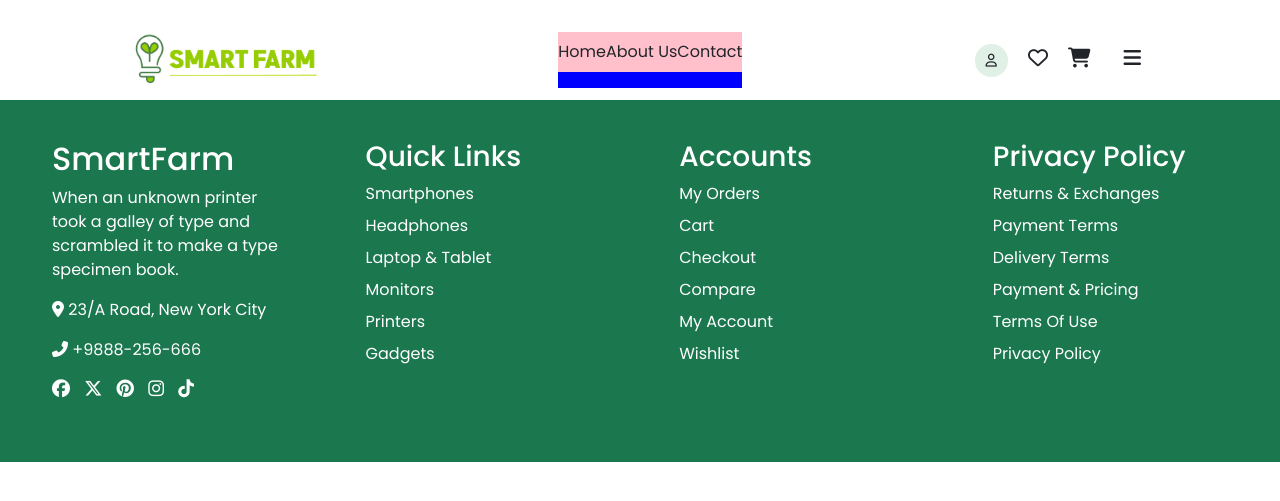
After one commit to alvi00/SmartFarm, a PHP site: page /html_files/official_website.html in a window 1280 px wide. The commit adds this page. Shown: the top 501 px of the page. Run offline with PHP 8.4, Linux system fonts and the light colour scheme; some libraries are stand-ins or nearby versions.

Commit message:
added official website

```diff
--- /dev/null
+++ b/css_file/official_website_css.css
@@ -0,0 +1,299 @@
+body {
+  font-family: "Poppins", sans-serif;
+  margin: 0;
+  padding: 0;
+  padding-top: 100px;
+}
+
+/* navar css start here */
+.navbar {
+  display: flex;
+  justify-content: space-around;
+  align-items: center;
+  padding: 10px;
+  padding-top: 30px;
+  position: fixed;
+  top: 0;
+  width: 100%;
+  z-index: 1000;
+  background-color: white;
+}
+
+.logo a img {
+  width: auto;
+  height: 60px;
+}
+
+.all_catagories {
+  display: flex;
+  justify-content: center;
+  align-items: center;
+  background-color: white;
+  border: 1px solid #28a745;
+  border-radius: 20px;
+  padding: 10px 15px;
+}
+
+.dropdown button {
+  display: flex;
+  align-items: center;
+  justify-content: center;
+}
+
+.fa-bars-staggered {
+  padding: 0 10px 0 5px;
+}
+
+.fa-angle-down {
+  padding: 0 10px 0 15px;
+}
+
+.search-form {
+  position: relative;
+  width: 100%;
+  max-width: 800px;
+}
+
+.search-input {
+  width: 100%;
+  padding-right: 40px;
+  border-radius: 20px;
+  border: 1px solid #28a745;
+  padding: 10px;
+}
+
+.search-button {
+  position: absolute;
+  right: 3px;
+  top: 50%;
+  transform: translateY(-50%);
+  background: #f8c519;
+  border: none;
+  color: black;
+  cursor: pointer;
+  padding: 8px 15px 8px 9px;
+  border-top-right-radius: 20px;
+  border-bottom-right-radius: 20px;
+}
+
+.search-button i {
+  font-size: 16px;
+  padding: 2.5px 0 0 4px;
+}
+
+.fa-user {
+  background-color: #e0f0e6;
+  padding: 10px 11px;
+  font-size: 13px;
+  border-radius: 50%;
+}
+
+.fa-grip-lines-vertical {
+  font-size: 20px;
+  font-weight: lighter;
+}
+
+.fa-heart,
+.fa-cart-shopping,
+.fa-bars {
+  font-size: 20px;
+}
+
+.search-text {
+  display: flex;
+  align-items: center;
+  justify-content: center;
+}
+
+.search-text p {
+  margin: 0;
+  padding-top: 1px;
+  font-size: 16px;
+}
+
+.icons-right {
+  display: flex;
+  justify-content: center;
+  align-items: center;
+  gap: 20px;
+}
+
+@media (min-width: 769px) {
+  /* Hide mobile elements on desktop */
+  .mobile-only {
+    display: none !important;
+  }
+}
+
+@media (max-width: 768px) {
+  /* Hide desktop elements on mobile */
+  .desktop-only {
+    display: none !important;
+  }
+
+  /* Ensure mobile-only elements are visible inside offcanvas */
+  .offcanvas-body .mobile-only {
+    display: block !important;
+  }
+  .navbar {
+    background-color: #f7f7f7;
+  }
+  .logo a img {
+    width: auto;
+    height: 40px;
+  }
+  .fa-user {
+    background-color: #e0f0e6;
+    padding: 10px 11px;
+    font-size: 13px;
+    border-radius: 50%;
+    cursor: pointer;
+  }
+
+  .fa-grip-lines-vertical {
+    font-size: 20px;
+    font-weight: lighter;
+  }
+
+  .fa-heart,
+  .fa-cart-shopping,
+  .fa-bars {
+    font-size: 20px;
+  }
+  .fa-bars {
+    padding-right: 20px;
+  }
+}
+.offcanvas-buttons {
+  display: flex;
+  flex-direction: column;
+  gap: 10px;
+}
+
+.middle-text {
+  display: flex;
+  justify-content: center;
+  align-items: center;
+  gap: 10px;
+  background-color: blue;
+}
+
+.middle-text ul {
+  display: flex;
+  justify-content: center;
+  align-items: center;
+  background-color: pink;
+}
+/* navar css ends here */
+
+.alvi {
+  background-color: #28a745;
+  color: white;
+}
+
+.alvi:hover {
+  background-color: #1f6d30;
+}
+
+.alvi a {
+  text-decoration: none;
+  color: white;
+}
+
+/* Footer Styles */
+.footer {
+  background-color: #1b774d;
+  color: white;
+  padding: 40px 20px;
+}
+
+.container {
+  display: flex;
+  justify-content: space-between;
+  flex-wrap: wrap;
+  max-width: 1200px;
+  margin: auto;
+}
+
+.footer-section {
+  width: 20%;
+  min-width: 200px;
+  margin-bottom: 20px;
+}
+
+.logo-section h2 {
+  display: flex;
+  align-items: center;
+  gap: 10px;
+}
+
+.logo-section img {
+  width: 40px;
+}
+
+.social-icons i {
+  margin-right: 10px;
+  font-size: 18px;
+  cursor: pointer;
+}
+
+ul {
+  list-style: none;
+  padding: 0;
+}
+
+ul li {
+  margin: 8px 0;
+}
+
+ul li a {
+  color: white;
+  text-decoration: none;
+}
+
+ul li a:hover {
+  color: #ffcc00;
+}
+
+.newsletter-input {
+  display: flex;
+  border-radius: 5px;
+  overflow: hidden;
+  margin-top: 10px;
+}
+
+.newsletter-input input {
+  flex-grow: 1;
+  padding: 10px;
+  border: none;
+  outline: none;
+}
+
+.newsletter-input button {
+  background: #ffcc00;
+  border: none;
+  padding: 10px;
+  cursor: pointer;
+}
+
+.app-icons img {
+  width: 120px;
+  margin-right: 10px;
+}
+
+/* Responsive Design */
+@media (max-width: 900px) {
+  .container {
+    flex-direction: column;
+    align-items: center;
+    text-align: left;
+  }
+
+  .footer-section {
+    width: 100%;
+  }
+
+  .social-icons {
+    justify-content: center;
+  }
+}
--- /dev/null
+++ b/html_files/official_website.html
@@ -0,0 +1,215 @@
+<!DOCTYPE html>
+<html lang="en">
+  <head>
+    <meta charset="UTF-8" />
+    <meta name="viewport" content="width=device-width, initial-scale=1.0" />
+    <title>SmartFarm</title>
+    <!-- <link rel="icon" type="image/png" sizes="2x2" href="/IMG/small logo.png" /> -->
+    <link
+      href="https://cdn.jsdelivr.net/npm/bootstrap@5.3.3/dist/css/bootstrap.min.css"
+      rel="stylesheet"
+      integrity="sha384-QWTKZyjpPEjISv5WaRU9OFeRpok6YctnYmDr5pNlyT2bRjXh0JMhjY6hW+ALEwIH"
+      crossorigin="anonymous"
+    />
+    <link
+      href="https://fonts.googleapis.com/css2?family=Poppins:wght@300;400;500;600;700&display=swap"
+      rel="stylesheet"
+    />
+    <link rel="stylesheet" href="../css_file/official_website_css.css" />
+  </head>
+  <body>
+    <!-- Navbar starts here -->
+    <nav>
+      <div class="navbar">
+        <div class="logo">
+          <a href="#"><img src="../IMG/LOGO DESIGN-01.png" alt="logo" /></a>
+        </div>
+        <div class="middle-text">
+          <ul>
+            <li>Home</li>
+            <li>About Us</li>
+            <li>Contact</li>
+          </ul>
+        </div>
+
+        <div class="icons-right">
+          <div class="user-icon">
+            <i class="fa-regular fa-user"></i>
+          </div>
+
+          <div class="heart-icon">
+            <i class="fa-regular fa-heart"></i>
+          </div>
+          <div class="shopping-cart-icon">
+            <i class="fa-solid fa-cart-shopping"></i>
+          </div>
+          <button
+            class="btn"
+            type="button"
+            data-bs-toggle="offcanvas"
+            data-bs-target="#offcanvasExample"
+            aria-controls="offcanvasExample"
+          >
+            <div class="hamburger-menu">
+              <i class="fa-solid fa-bars"></i>
+            </div>
+          </button>
+
+          <!-- Offcanvas Menu -->
+          <div
+            class="offcanvas offcanvas-start"
+            tabindex="-1"
+            id="offcanvasExample"
+            aria-labelledby="offcanvasExampleLabel"
+          >
+            <div class="offcanvas-header">
+              <h5 class="offcanvas-title" id="offcanvasExampleLabel">Menu</h5>
+              <button
+                type="button"
+                class="btn-close"
+                data-bs-dismiss="offcanvas"
+                aria-label="Close"
+              ></button>
+            </div>
+            <div class="offcanvas-body">
+              <!-- Mobile Categories (Visible only in mobile) -->
+              <div class="mobile-only dropdown mb-3">
+                <button
+                  class="btn all_catagories w-100"
+                  type="button"
+                  data-bs-toggle="dropdown"
+                  aria-expanded="false"
+                >
+                  <i class="fa-solid fa-bars-staggered"></i>
+                  All Categories
+                  <i class="fa-solid fa-angle-down"></i>
+                </button>
+                <ul class="dropdown-menu">
+                  <li>
+                    <button class="dropdown-item" type="button">Action</button>
+                  </li>
+                  <li>
+                    <button class="dropdown-item" type="button">
+                      Another action
+                    </button>
+                  </li>
+                  <li>
+                    <button class="dropdown-item" type="button">
+                      Something else here
+                    </button>
+                  </li>
+                </ul>
+              </div>
+
+              <!-- Mobile Search (Visible only in mobile) -->
+              <form class="d-flex search-form mobile-only mb-3" role="search">
+                <input
+                  class="form-control search-input"
+                  type="search"
+                  placeholder="   Type Your Products"
+                  aria-label="Search"
+                />
+                <button class="btn search-button" type="submit">
+                  <div class="search-text">
+                    <p>Search</p>
+                    <i class="fas fa-search"></i>
+                  </div>
+                </button>
+              </form>
+
+              <!-- New Buttons (Always Visible in Offcanvas) -->
+              <div class="offcanvas-buttons">
+                <button class="btn w-100 mb-2 alvi">
+                  <a href="index.html">Home</a>
+                </button>
+                <button class="btn w-100 mb-2 alvi">
+                  <a href="html_files/official_website.html"
+                    >Official Website</a
+                  >
+                </button>
+                <button class="btn w-100 mb-2 alvi">
+                  <a href="html_files/farmer.html">Be a Farmer</a>
+                </button>
+              </div>
+            </div>
+          </div>
+        </div>
+      </div>
+    </nav>
+    <!-- Navbar ends here -->
+
+    <!--Footer starts here-->
+    <footer class="footer">
+      <div class="container">
+        <div class="footer-section logo-section">
+          <h2 class="logo">SmartFarm</h2>
+          <p>
+            When an unknown printer took a galley of type and scrambled it to
+            make a type specimen book.
+          </p>
+          <p><i class="fas fa-map-marker-alt"></i> 23/A Road, New York City</p>
+          <p><i class="fas fa-phone-alt"></i> +9888-256-666</p>
+          <div class="social-icons">
+            <i class="fab fa-facebook"></i>
+            <i class="fab fa-x-twitter"></i>
+            <i class="fab fa-pinterest"></i>
+            <i class="fab fa-instagram"></i>
+            <i class="fab fa-tiktok"></i>
+          </div>
+        </div>
+
+        <div class="footer-section">
+          <h3>Quick Links</h3>
+          <ul>
+            <li><a href="#">Smartphones</a></li>
+            <li><a href="#">Headphones</a></li>
+            <li><a href="#">Laptop & Tablet</a></li>
+            <li><a href="#">Monitors</a></li>
+            <li><a href="#">Printers</a></li>
+            <li><a href="#">Gadgets</a></li>
+          </ul>
+        </div>
+
+        <div class="footer-section">
+          <h3>Accounts</h3>
+          <ul>
+            <li><a href="#">My Orders</a></li>
+            <li><a href="#">Cart</a></li>
+            <li><a href="#">Checkout</a></li>
+            <li><a href="#">Compare</a></li>
+            <li><a href="#">My Account</a></li>
+            <li><a href="#">Wishlist</a></li>
+          </ul>
+        </div>
+
+        <div class="footer-section">
+          <h3>Privacy Policy</h3>
+          <ul>
+            <li><a href="#">Returns & Exchanges</a></li>
+            <li><a href="#">Payment Terms</a></li>
+            <li><a href="#">Delivery Terms</a></li>
+            <li><a href="#">Payment & Pricing</a></li>
+            <li><a href="#">Terms Of Use</a></li>
+            <li><a href="#">Privacy Policy</a></li>
+          </ul>
+        </div>
+      </div>
+    </footer>
+
+    <!--Footer ends here-->
+    <script
+      src="https://kit.fontawesome.com/85fcd39f72.js"
+      crossorigin="anonymous"
+    ></script>
+    <script
+      src="https://cdn.jsdelivr.net/npm/@popperjs/core@2.11.8/dist/umd/popper.min.js"
+      integrity="sha384-I7E8VVD/ismYTF4hNIPjVp/Zjvgyol6VFvRkX/vR+Vc4jQkC+hVqc2pM8ODewa9r"
+      crossorigin="anonymous"
+    ></script>
+    <script
+      src="https://cdn.jsdelivr.net/npm/bootstrap@5.3.3/dist/js/bootstrap.min.js"
+      integrity="sha384-0pUGZvbkm6XF6gxjEnlmuGrJXVbNuzT9qBBavbLwCsOGabYfZo0T0to5eqruptLy"
+      crossorigin="anonymous"
+    ></script>
+  </body>
+</html>
--- a/style.css
+++ b/style.css
@@ -296,7 +296,7 @@ body {
   justify-content: space-around;
   align-items: center;
   position: absolute;
-  top: 450px;
+  top: 550px;
   right: 0;
   bottom: 0;
   width: 50%;
```
